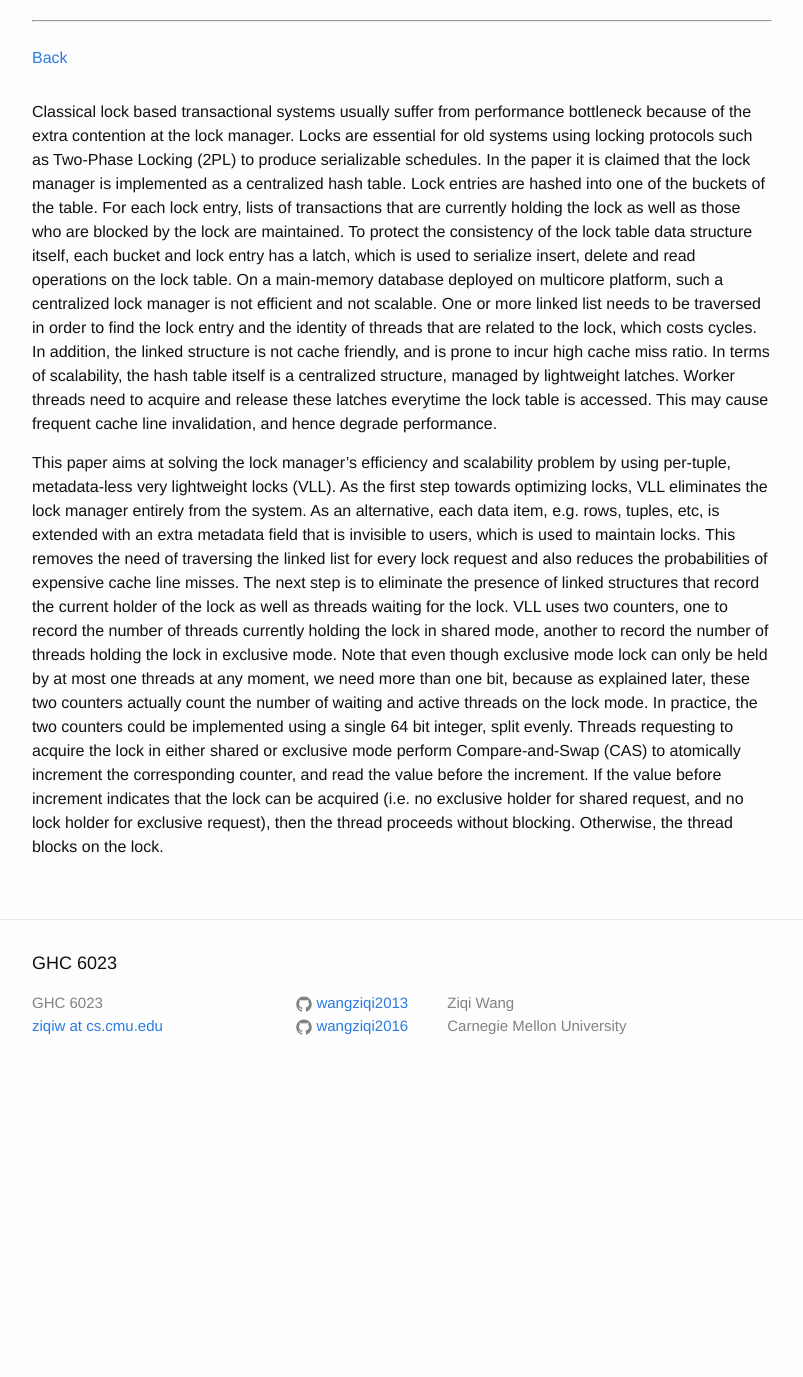
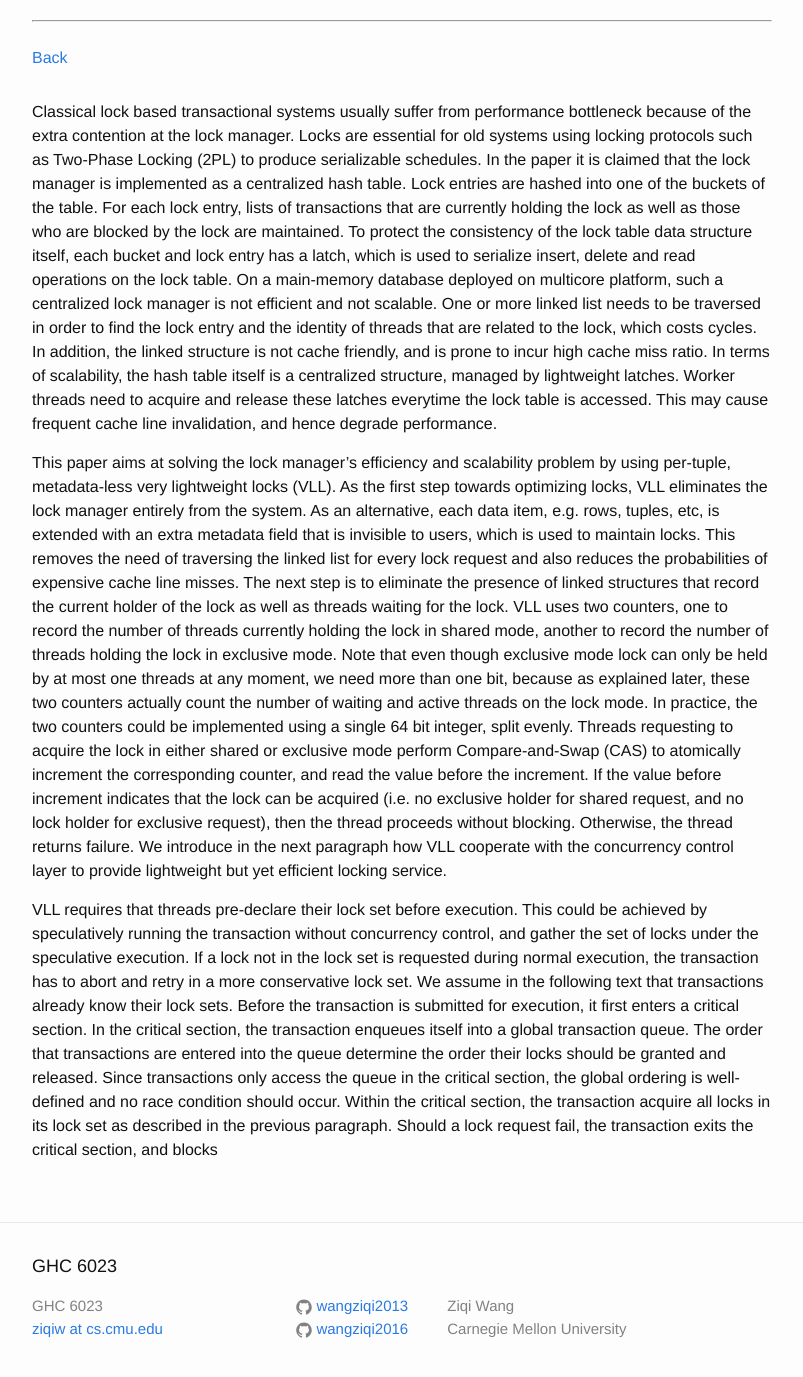
Before and after one commit to wangziqi2013/wangziqi2013.github.io, a Jekyll site: the page built from _posts/2018-06-29-vll.markdown, in a window 1280 px wide and 1400 px high, scrolled down 392 px. Shown: the top 1377 px of the window, without its empty margins (238-1041 px from the left). Built offline with Jekyll 4.4.1, drawn with Linux system fonts in a browser that asks for light colours; before the commit the page ends 1489 px from its top, so only the background shows below that.

Commit message:
Adding cc

```diff
--- a/_posts/2018-06-29-vll.markdown
+++ b/_posts/2018-06-29-vll.markdown
@@ -39,4 +39,16 @@ count the number of waiting and active threads on the lock mode. In practice, th
 using a single 64 bit integer, split evenly. Threads requesting to acquire the lock in either shared or exclusive mode
 perform Compare-and-Swap (CAS) to atomically increment the corresponding counter, and read the value before the increment.
 If the value before increment indicates that the lock can be acquired (i.e. no exclusive holder for shared request, and no
-lock holder for exclusive request), then the thread proceeds without blocking. Otherwise, the thread blocks on the lock.
+lock holder for exclusive request), then the thread proceeds without blocking. Otherwise, the thread returns failure.
+We introduce in the next paragraph how VLL cooperate with the concurrency control layer to provide lightweight but yet
+efficient locking service.
+
+VLL requires that threads pre-declare their lock set before execution. This could be achieved by speculatively running the
+transaction without concurrency control, and gather the set of locks under the speculative execution. If a lock not in
+the lock set is requested during normal execution, the transaction has to abort and retry in a more conservative lock set.
+We assume in the following text that transactions already know their lock sets. Before the transaction is submitted for
+execution, it first enters a critical section. In the critical section, the transaction enqueues itself into a global
+transaction queue. The order that transactions are entered into the queue determine the order their locks should be
+granted and released. Since transactions only access the queue in the critical section, the global ordering is well-defined
+and no race condition should occur. Within the critical section, the transaction acquire all locks in its lock set
+as described in the previous paragraph. Should a lock request fail, the transaction exits the critical section, and blocks
```
